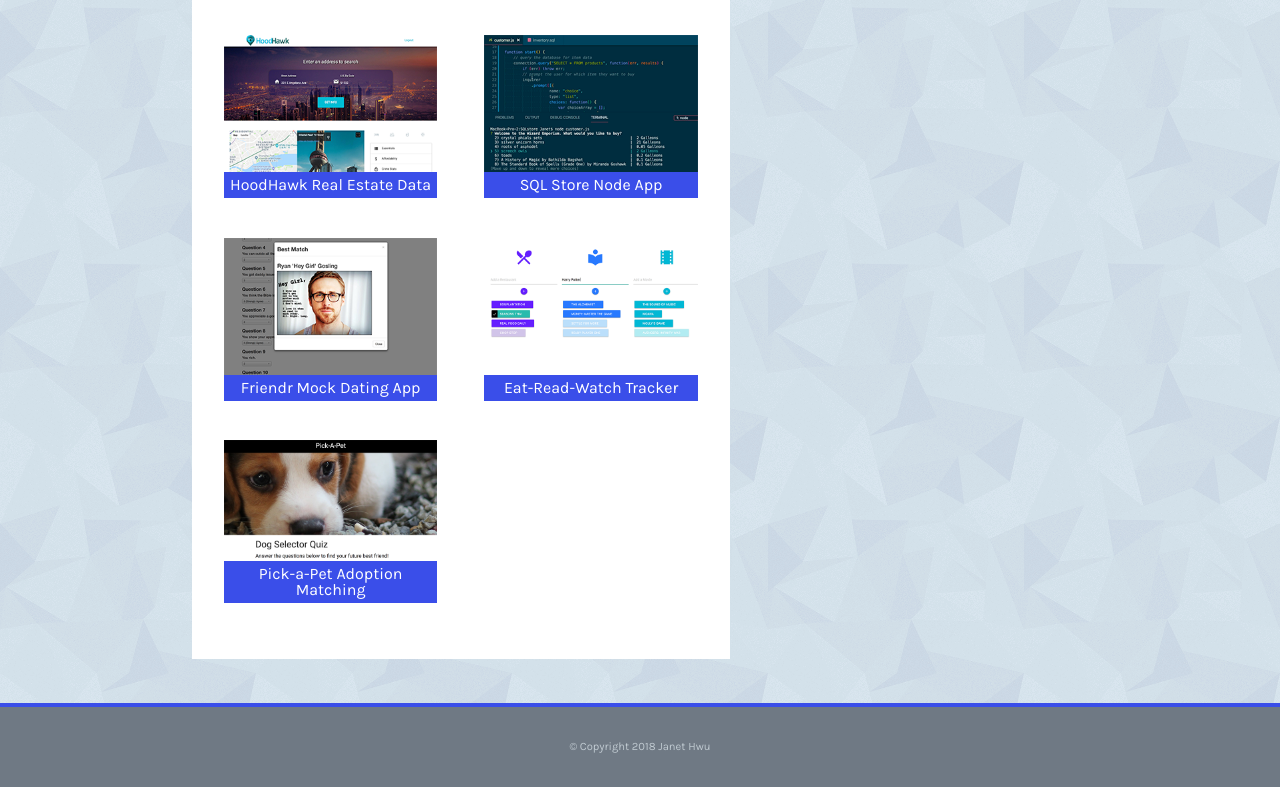
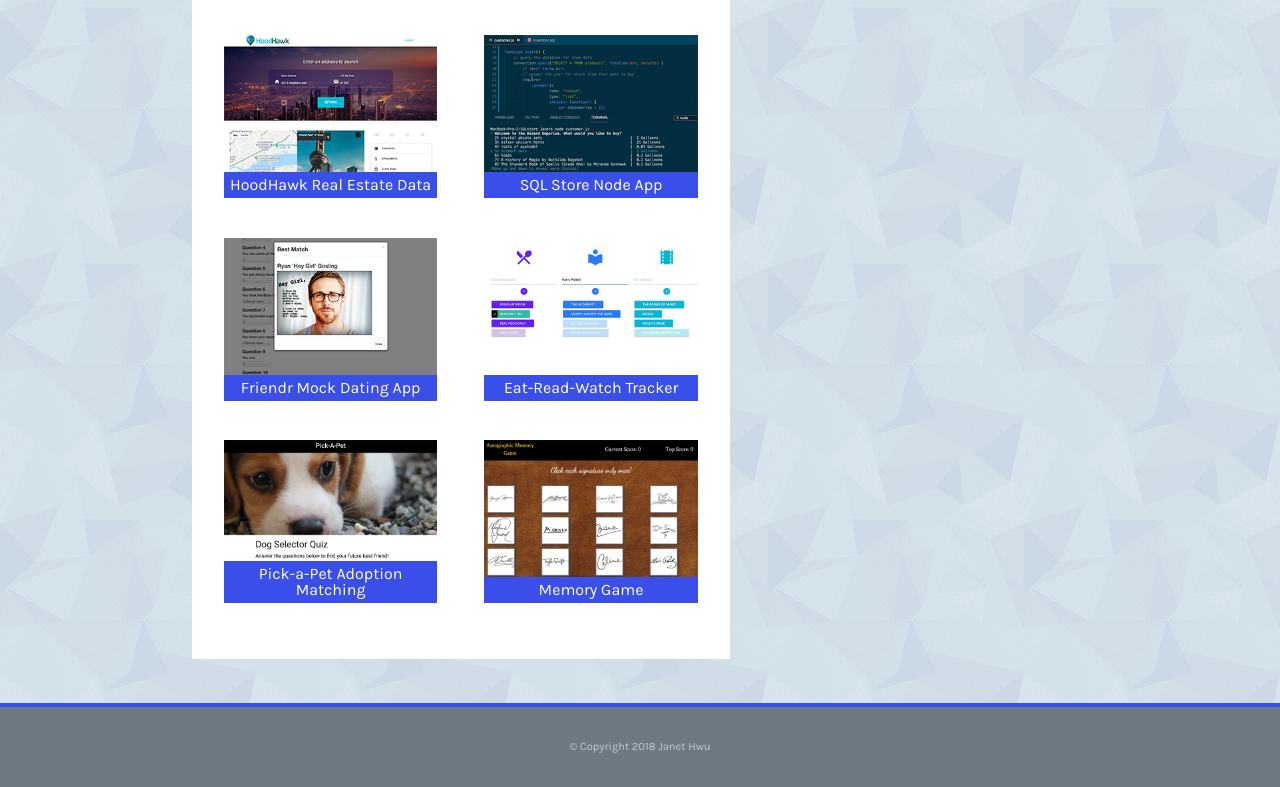
Before and after one commit to jkhwu/portfolio, a plain HTML site: page portfolio.html in a window 1280 px wide. Shown: the part 863-1650 px from the top of the page. Drawn offline with Linux system fonts and the light colour scheme.

Commit message:
added clicky game

```diff
--- a/portfolio.html
+++ b/portfolio.html
@@ -114,6 +114,13 @@
                         </a>
                     </div>
 
+                    <div class="photobox">
+                        <a href="https://jkhwu.github.io/clickysigs/" target="_blank">
+                            <img class="photo" src="assets/images/clickysigs.png" alt="Memory Clicking game">
+                            <h4 class="projlabel">Memory Game</h4>
+                        </a>
+                    </div>
+
                 </section>
 
                 <aside>
```
Also changed, not shown: assets/images/clickysigs.png (added).
